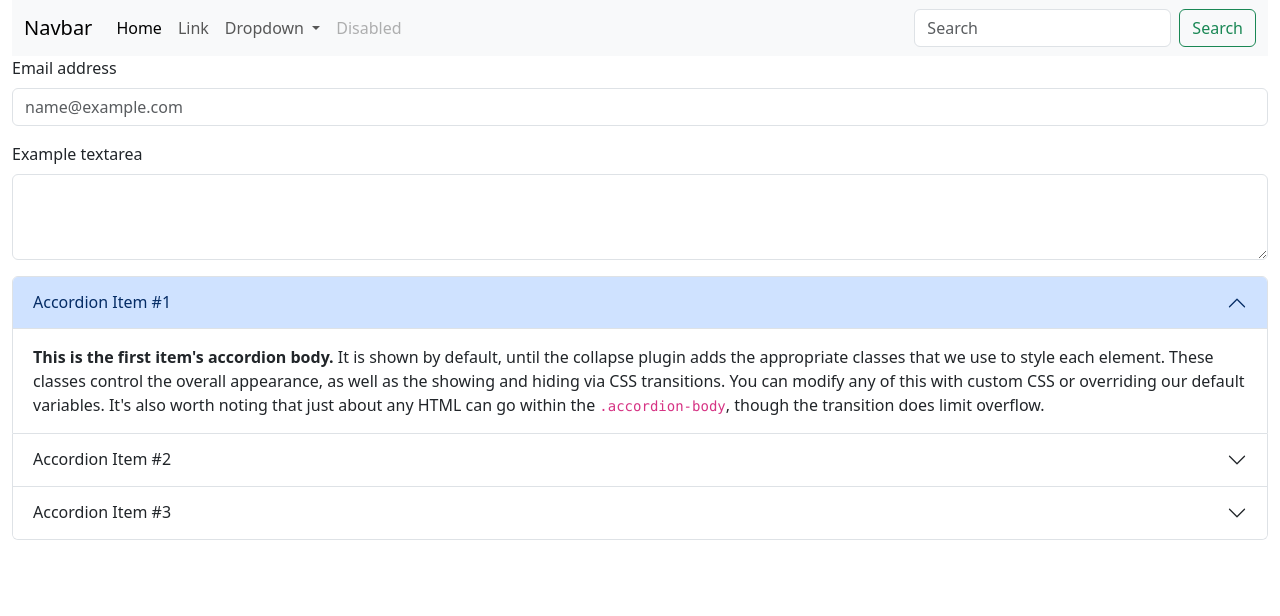
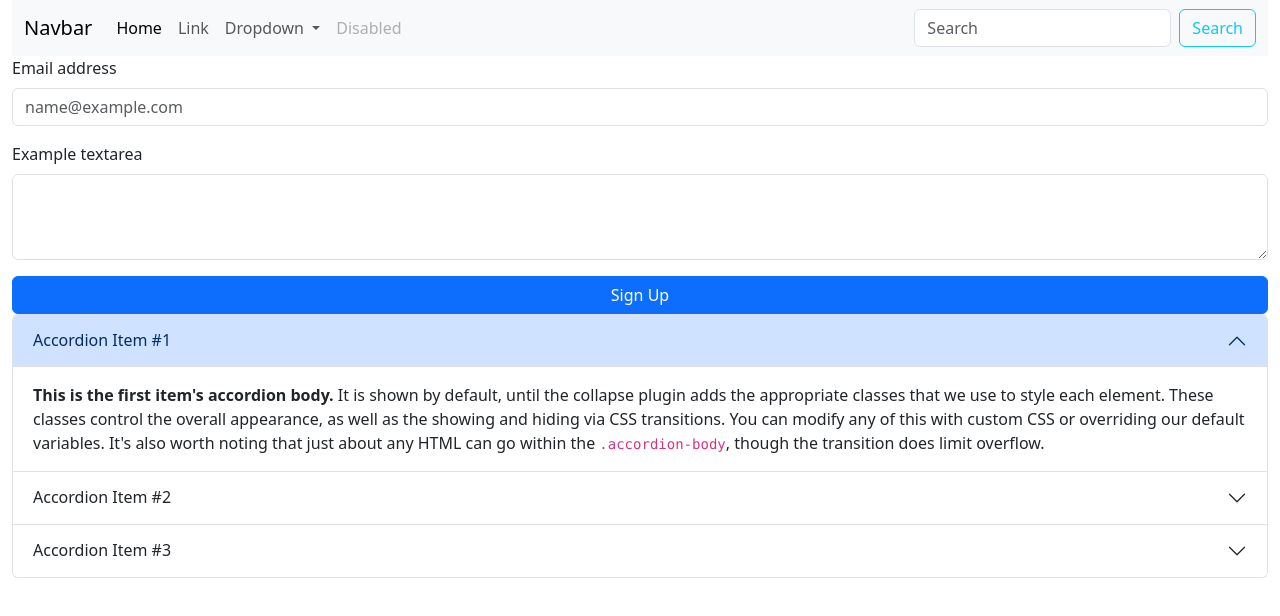
Before and after one commit to HishmatRai/web-development-batch-12, a plain HTML site: page index.html in a window 1280 px wide. Drawn offline with nearby package versions, Linux system fonts and the light colour scheme.

Commit message:
added new pages

```diff
--- a/index.html
+++ b/index.html
@@ -30,7 +30,7 @@
           <div class="collapse navbar-collapse" id="navbarSupportedContent">
             <ul class="navbar-nav me-auto mb-2 mb-lg-0">
               <li class="nav-item">
-                <a class="nav-link active" aria-current="page" href="#">Home</a>
+                <a class="nav-link active" aria-current="page" href="./pages/home.html">Home</a>
               </li>
               <li class="nav-item">
                 <a class="nav-link" href="#">Link</a>
@@ -65,7 +65,7 @@
                 placeholder="Search"
                 aria-label="Search"
               />
-              <button class="btn btn-outline-success" type="submit">
+              <button class="btn btn-outline-info" type="submit">
                 Search
               </button>
             </form>
@@ -92,6 +92,9 @@
           id="exampleFormControlTextarea1"
           rows="3"
         ></textarea>
+      </div>
+      <div class="d-grid gap-2">
+        <button class="btn btn-primary" type="button">Sign Up</button>
       </div>
       <div class="accordion" id="accordionExample">
         <div class="accordion-item">
```
Also changed, not shown: pages/home.html (added).
